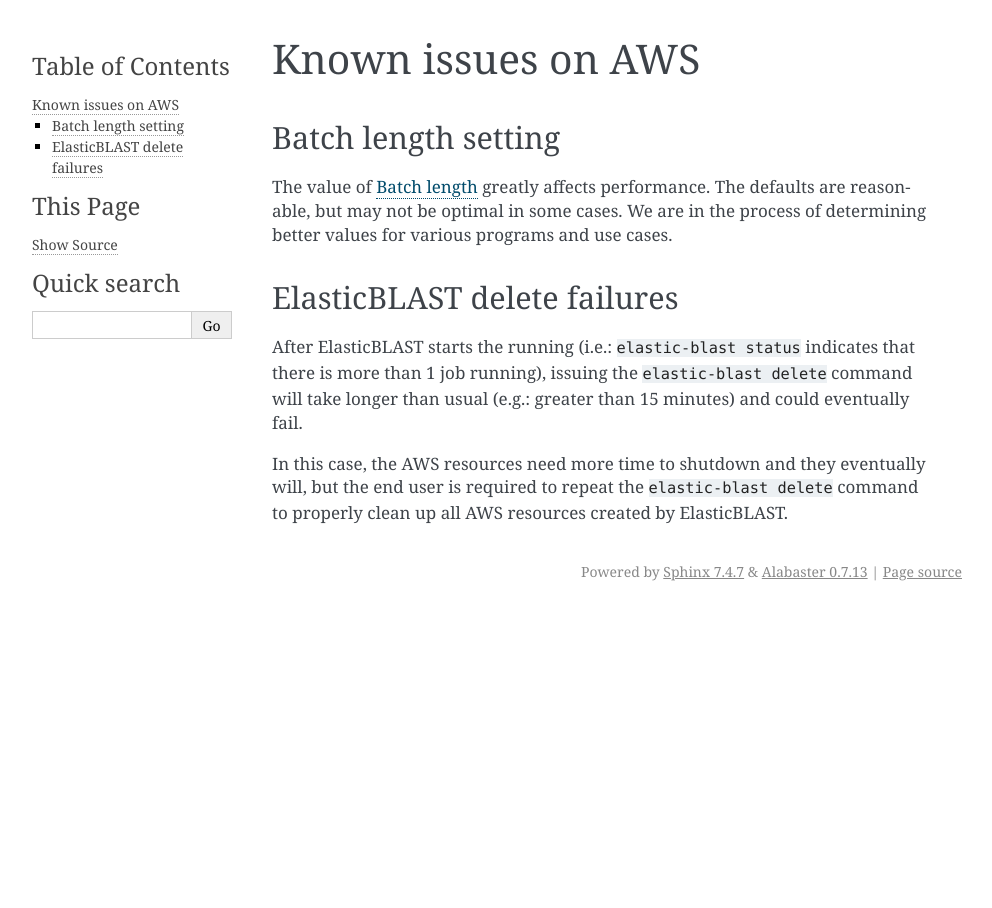
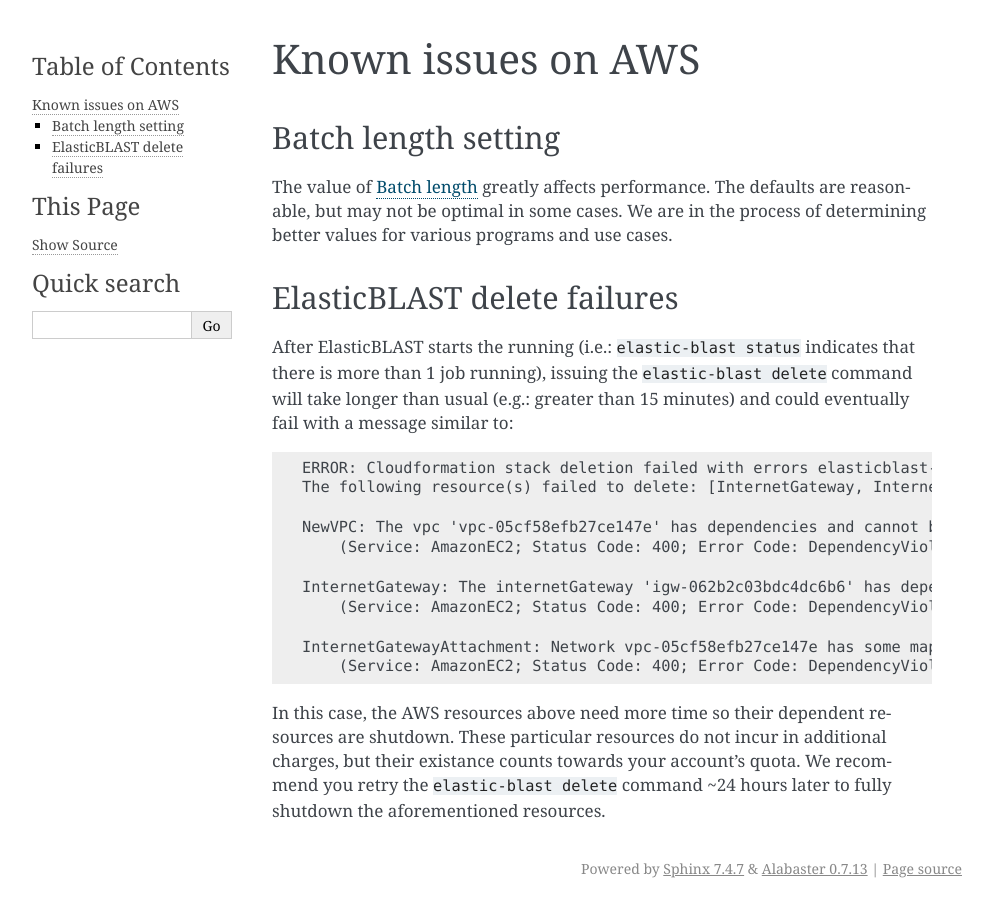
Before and after one commit to ncbi/elastic-blast-docs, a Sphinx documentation site: the page built from docs/source/aws-issues.rst, in a window 1280 px wide. Shown: the whole page, without its empty margins (148-1140 px from the left). Built offline with Sphinx 7.4.7, drawn with Linux system fonts in a browser that asks for light colours.

Commit message:
Add example error message EB-996

```diff
--- a/docs/source/aws-issues.rst
+++ b/docs/source/aws-issues.rst
@@ -39,8 +39,25 @@
 After ElasticBLAST starts the running (i.e.: ``elastic-blast status`` indicates
 that there is more than 1 job running), issuing the ``elastic-blast delete``
 command will take longer than usual (e.g.: greater than 15 minutes) and could
-eventually fail.
+eventually fail with a message similar to:
 
-In this case, the AWS resources need more time to shutdown and they eventually
-will, but the end user is required to repeat the ``elastic-blast delete``
-command to properly clean up all AWS resources created by ElasticBLAST.
+::
+
+    ERROR: Cloudformation stack deletion failed with errors elasticblast-${USER}-4fd9de5e8:
+    The following resource(s) failed to delete: [InternetGateway, InternetGatewayAttachment, NewVPC]. .
+
+    NewVPC: The vpc 'vpc-05cf58efb27ce147e' has dependencies and cannot be deleted.
+        (Service: AmazonEC2; Status Code: 400; Error Code: DependencyViolation; Request ID: 0275a4e3-2776-453b-97de-9a99fff59b08; Proxy: null).
+
+    InternetGateway: The internetGateway 'igw-062b2c03bdc4dc6b6' has dependencies and cannot be deleted.
+        (Service: AmazonEC2; Status Code: 400; Error Code: DependencyViolation; Request ID: 8c2bcdf5-a5b7-4352-ab59-308818229df8; Proxy: null).
+
+    InternetGatewayAttachment: Network vpc-05cf58efb27ce147e has some mapped public address(es). Please unmap those public address(es) before detaching the gateway.
+        (Service: AmazonEC2; Status Code: 400; Error Code: DependencyViolation; Request ID: 3bb80118-788b-4d42-8908-c977adb4032c; Proxy: null)
+
+
+In this case, the AWS resources above need more time so their dependent
+resources are shutdown. These particular resources do not incur in additional
+charges, but their existance counts towards your account's quota.
+We recommend you retry the ``elastic-blast delete`` command ~24 hours later to fully
+shutdown the aforementioned resources.
```
